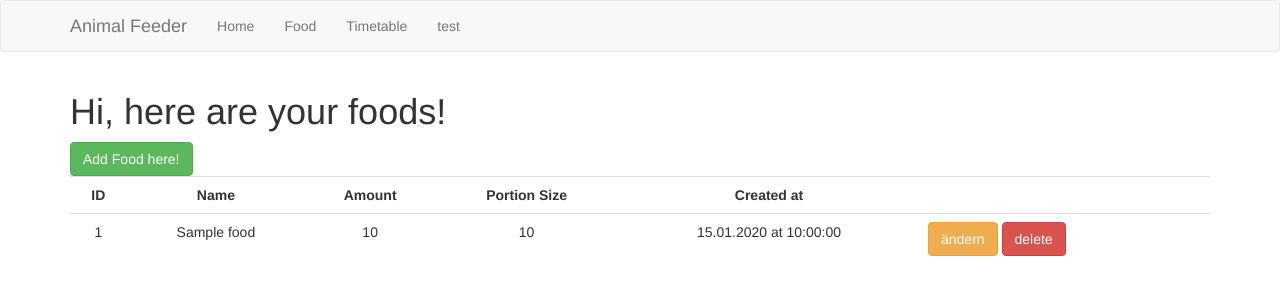
After one commit to Ozakoyun/animal_feeder, a Flask app: page /food in a window 1280 px wide. The commit adds this page. Shown: the top 300 px of the page. Run offline with Flask 2, Linux system fonts and the light colour scheme; tables that the repository leaves empty hold one stand-in row (values such as "Sample post"); parts of the project's set-up code (start-up, migrations or seed data) failed here and were passed over; some libraries are stand-ins or nearby versions.

Commit message:
rest food, partially timetable

```diff
--- a/app/routes.py
+++ b/app/routes.py
@@ -1,13 +1,171 @@
 from app import app, db
-from flask import render_template
-from app.forms import TimeTableForm
+from flask import render_template, redirect, url_for
+from app.forms import TimeTableForm, FoodForm, CancelForm
+from app.models import Food, FoodDispensed, Timetable
+from datetime import datetime
 
-@app.route('/')
-@app.route('/index')
+
+@app.route("/")
+@app.route("/index")
 def index():
-    return render_template('index.html', title='Home')
+    return render_template("index.html", title="Home")
 
-@app.route('/add_timetable')
+
+@app.route("/food")
+def food():
+    all_food = Food.query.all()
+    return render_template("food.html", title="Food", all_food=all_food)
+
+
+@app.route("/add_food", methods=["GET", "POST"])
+def add_food():
+    form = FoodForm()
+    if form.cancel.data:
+        return redirect(url_for("food"))
+    if form.validate_on_submit():
+        food = Food(
+            name=form.name.data,
+            portion_size=form.portion_size.data,
+            amount=form.amount.data,
+            created=datetime.utcnow(),
+        )
+        db.session.add(food)
+        db.session.commit()
+        return redirect(url_for("food"))
+    return render_template("add_food.html", title="Add Food", form=form)
+
+
+@app.route("/edit_food/<int:food_id>", methods=["GET", "POST"])
+def edit_food(food_id):
+    form = FoodForm()
+    food = Food.query.filter_by(id=food_id).first()
+    if form.cancel.data:
+        return redirect(url_for("food"))
+    if form.validate_on_submit():
+        food.name = form.name.data
+        food.portion_size = form.portion_size.data
+        food.amount = form.amount.data
+        food.created = datetime.utcnow()
+        db.session.commit()
+        return redirect(url_for("food"))
+    form.name.data = food.name
+    form.portion_size.data = food.portion_size
+    form.amount.data = food.amount
+    return render_template("edit_food.html", title="Edit Food", form=form)
+
+
+@app.route("/delete_food/<int:food_id>", methods=["GET", "POST"])
+def delete_food(food_id):
+    food = Food.query.filter_by(id=food_id).first()
+    food_id_now = food.id
+    print(f"Deleting food id {food_id_now} - {food_id}")
+    form = CancelForm()
+    if form.cancel.data:
+        return redirect(url_for("food"))
+    if form.validate_on_submit():
+        db.session.delete(food)
+        db.session.commit()
+        return redirect(url_for("food"))
+    return render_template("delete_food.html", title="Delete Food", form=form)
+
+
+@app.route("/timetable")
+def timetable():
+    all_timetable = Timetable.query.all()
+    foods = []
+    for t in all_timetable:
+        foods.append(Food.query.filter_by(id=t.food_id).first().name)
+    return render_template(
+        "timetable.html",
+        title="Timetable",
+        all_timetable=zip(all_timetable, foods),
+        len_timetable=len(all_timetable),
+    )
+
+
+@app.route("/add_timetable", methods=["GET", "POST"])
 def add_timetable():
     form = TimeTableForm()
-    return render_template('add_timetable.html', title='Add Timetable', form=form)
+    if form.validate_on_submit():
+        print(f"Food id: {form.food.data}")
+        print(f"Day: {form.weekday.data}")
+        print(f"Time: {form.time.data}")
+        print(f"class: {form.time.data.__class__}")
+
+        timetable = Timetable(
+            food_id=form.food.data,
+            weekday=form.weekday.data,
+            output_time=form.time.data,
+        )
+        db.session.add(timetable)
+        db.session.commit()
+        return redirect(url_for("timetable"))
+    return render_template("add_timetable.html", title="Add Timetable", form=form)
+
+
+@app.template_filter("datetimeformat")
+def datetimeformat(value, datetime_format="%d.%m.%Y at %H:%M:%S"):
+    return value.strftime(datetime_format)
+
+
+@app.template_global(name="zip")
+def _zip(*args, **kwargs):  # to not overwrite builtin zip in globals
+    return __builtins__.zip(*args, **kwargs)
+
+
+@app.route("/test")
+def test():
+    # Delete entries from all tables
+    counter = 0
+    food_dispensed = FoodDispensed.query.all()
+    for f in food_dispensed:
+        db.session.delete(f)
+        counter += 1
+    print(f"Deleted {counter} entries from FoodDispensed table")
+
+    # Will be deleted because cascade is set to all
+    # counter = 0
+    # timetable = Timetable.query.all()
+    # for t in timetable:
+    #    db.session.delete(t)
+    #    counter += 1
+    # print(f"Deleted {counter} entries from Timetable table")
+
+    counter = 0
+    food = Food.query.all()
+    for f in food:
+        db.session.delete(f)
+        counter += 1
+    print(f"Deleted {counter} entries from Food table")
+
+    db.session.commit()
+    print("All tables cleared")
+
+    # Add entries to Food table
+    f1 = Food(name="Purina One", portion_size=10, amount=100, created=datetime.utcnow())
+    f2 = Food(
+        name="Royal Canin", portion_size=10, amount=100, created=datetime.utcnow()
+    )
+    f3 = Food(name="Hills", portion_size=10, amount=100, created=datetime.utcnow())
+    f4 = Food(name="Iams", portion_size=10, amount=100, created=datetime.utcnow())
+
+    db.session.add(f1)
+    db.session.add(f2)
+    db.session.add(f3)
+    db.session.add(f4)
+    db.session.commit()
+    print("Added entries to Food table")
+
+    # Add entries to Timetable table
+    t1 = Timetable(output_time=datetime.utcnow(), weekday="Monday", food_id=1)
+    t2 = Timetable(output_time=datetime.utcnow(), weekday="Wednesday", food_id=2)
+    t3 = Timetable(output_time=datetime.utcnow(), weekday="Friday", food_id=3)
+    t4 = Timetable(output_time=datetime.utcnow(), weekday="Sunday", food_id=4)
+
+    db.session.add(t1)
+    db.session.add(t2)
+    db.session.add(t3)
+    db.session.add(t4)
+    db.session.commit()
+    print("Added entries to Timetable table")
+    return render_template("index.html", title="Home")
--- a/app/templates/base.html
+++ b/app/templates/base.html
@@ -17,7 +17,9 @@
             <div class="navbar-collapse">
                 <ul class="nav navbar-nav">
                     <li><a href="{{ url_for('index') }}">Home</a></li>
-                    <li><a href="{{ url_for('add_timetable') }}">add Schedule</a></li>
+                    <li><a href="{{ url_for('food') }}">Food</a></li>
+                    <li><a href="{{ url_for('timetable') }}">Timetable</a></li>
+                    <li><a href="{{ url_for('test') }}">test</a></li>
                 </ul>
             </div>
         </div>
--- /dev/null
+++ b/app/templates/food.html
@@ -0,0 +1,40 @@
+{% extends "base.html" %} {% block app_content %}
+<h1>Hi, here are your foods!</h1>
+<a class="btn btn-success" href="{{ url_for('add_food') }}">Add Food here!</a>
+<div>
+  {% if all_food|length == 0 %}
+  <h3><small>No food added!</small></h3>
+  {% else %}
+  <table class="table table-hover">
+    <tr>
+      <th class="text-center">ID</th>
+      <th class="text-center">Name</th>
+      <th class="text-center">Amount</th>
+      <th class="text-center">Portion Size</th>
+      <th class="text-center">Created at</th>
+      <th class="text-center"></th>
+    </tr>
+    {% for food in all_food %}
+    <tr>
+      <td class="text-center">{{ food.id }}</td>
+      <td class="text-center">{{ food.name }}</td>
+      <td class="text-center">{{ food.amount }}</td>
+      <td class="text-center">{{ food.portion_size }}</td>
+      <td class="text-center">{{ food.created|datetimeformat }}</td>
+      <td>
+        <a
+          class="btn btn-warning"
+          href="{{ url_for('edit_food', food_id=food.id) }}"
+          >ändern</a
+        >  <a
+          class="btn btn-danger"
+          href="{{ url_for('delete_food', food_id=food.id) }}"
+          >delete</a
+        >
+      </td>
+    </tr>
+    {% endfor %}
+  </table>
+  {% endif %}
+</div>
+{% endblock %}
```
Also changed, not shown: app/forms.py (+32 -13 lines), app/models.py (+30 -12 lines), app/templates/add_food.html (added, +7 -0 lines), app/templates/delete_food.html (added, +9 -0 lines), app/templates/edit_food.html (added, +10 -0 lines), app/templates/timetable.html (added, +28 -0 lines), app/util.py (added, +7 -0 lines), migrations/versions/f59d756379f1_init.py (renamed from migrations/versions/6ae022866637_init_db.py, +12 -9 lines), test.py (added, +41 -0 lines), app.db.
